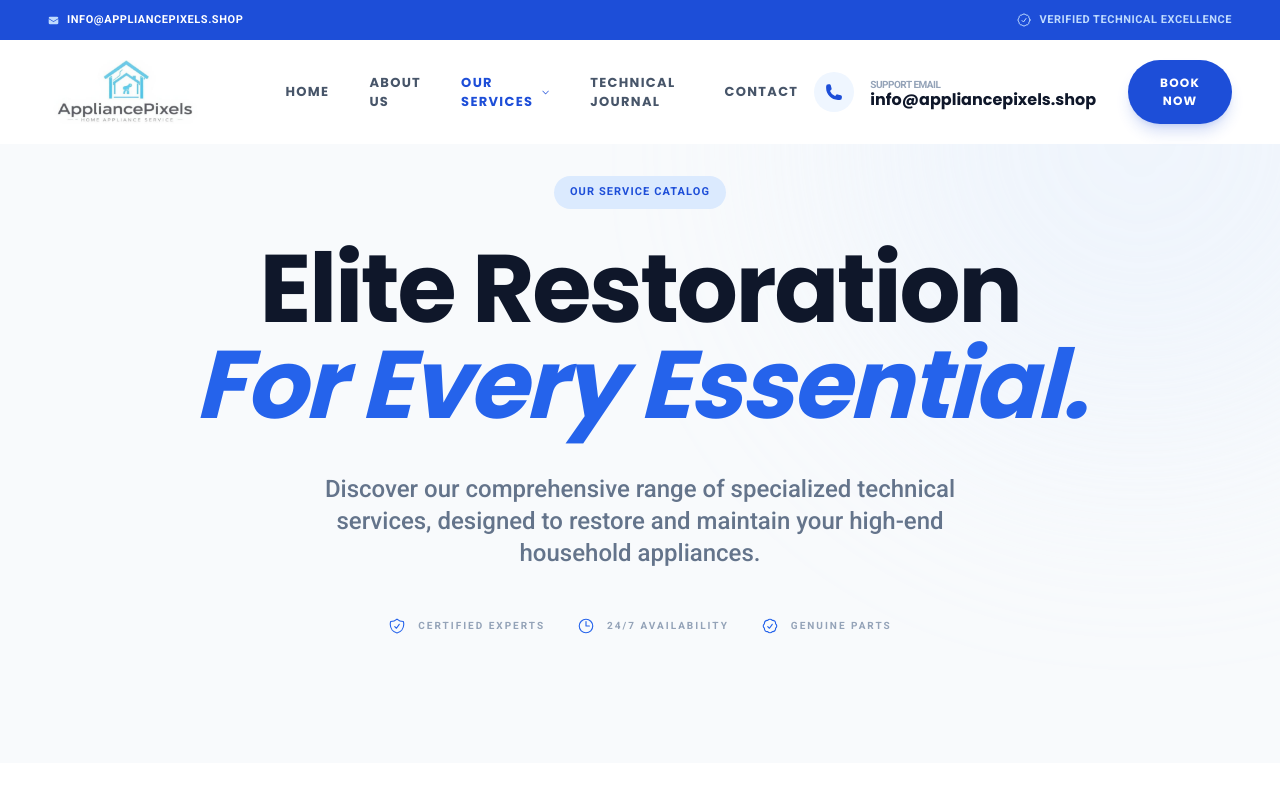
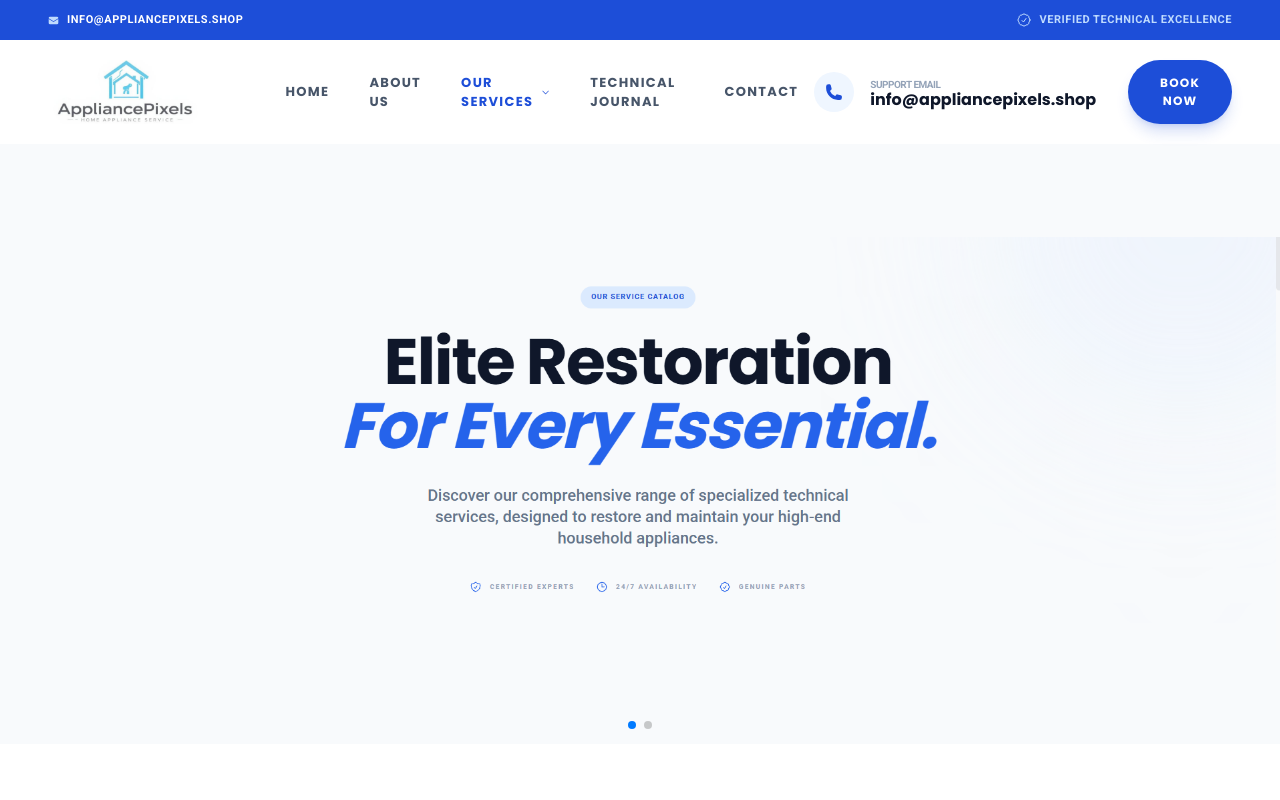
Before and after one commit to nikhilbhadauriyagspt/appliancepixels, a React (Vite) app: page /services in a window 1280 px wide. Shown: the top 800 px of the page. Built offline with nearby package versions, Linux system fonts and the light colour scheme.

Commit message:
fix: adjust services page padding to prevent header overlap

```diff
--- a/src/pages/Services.jsx
+++ b/src/pages/Services.jsx
@@ -3,12 +3,18 @@ import { Link } from 'react-router-dom';
 import { servicesData } from '../data/services';
 import {
   HiOutlineArrowLongRight,
-  HiOutlineShieldCheck,
-  HiOutlineClock,
-  HiOutlineCheckBadge,
-  HiOutlineWrenchScrewdriver
+  HiOutlineWrenchScrewdriver,
+  HiChevronLeft,
+  HiChevronRight
 } from 'react-icons/hi2';
+import { Swiper, SwiperSlide } from 'swiper/react';
+import { Autoplay, Navigation, Pagination, EffectFade } from 'swiper/modules';
 import { useBooking } from '../context/BookingContext';
+
+import 'swiper/css';
+import 'swiper/css/navigation';
+import 'swiper/css/pagination';
+import 'swiper/css/effect-fade';
 
 const Services = () => {
   const { openBookingModal } = useBooking();
@@ -17,41 +23,32 @@ const Services = () => {
     window.scrollTo(0, 0);
   }, []);
 
+  const bannerImages = [
+    '/service-banner/main-baner.png',
+    '/service-banner/sec-banner.png',
+  ];
+
   return (
     <div className="min-h-screen bg-white">
-      {/* Modern Hero Section */}
-      <div className="relative pt-44 pb-32 overflow-hidden bg-slate-50">
-         {/* Subtle Background Elements */}
-         <div className="absolute top-0 right-0 w-[600px] h-[600px] bg-blue-100/50 rounded-full blur-[120px] -mr-40 -mt-40 opacity-60"></div>
-         <div className="absolute inset-0 z-0 opacity-[0.03]" style={{ backgroundImage: 'radial-gradient(#1e40af 0.5px, transparent 0.5px)', backgroundSize: '30px 30px' }}></div>
-
-         <div className="container mx-auto px-6 lg:px-12 relative z-10 text-center">
-            <div className="max-w-4xl mx-auto">
-              <div className="inline-flex items-center gap-3 px-4 py-2 bg-blue-100 rounded-full text-blue-700 mb-8">
-                <span className="text-[11px] font-black uppercase tracking-widest">Our Service Catalog</span>
+      {/* Banner Slider Hero Section */}
+      <div className="relative pt-[144px] pb-0 overflow-hidden bg-white">
+        <Swiper
+          modules={[Autoplay, Pagination, EffectFade]}
+          effect="fade"
+          spaceBetween={0}
+          slidesPerView={1}
+          autoplay={{ delay: 15000, disableOnInteraction: false }}
+          pagination={{ clickable: true }}
+          className="h-[300px] md:h-[500px] lg:h-[600px] w-full"
+        >
+          {bannerImages.map((imgUrl, idx) => (
+            <SwiperSlide key={idx}>
+              <div className="h-full w-full bg-slate-50">
+                <img src={imgUrl} alt={`Banner ${idx + 1}`} className="w-full h-full object-contain" />
               </div>
-              <h1 className="text-5xl md:text-8xl font-heading font-black text-slate-900 mb-10 leading-[1.05] tracking-tight">
-                Elite Restoration <br />
-                <span className="text-blue-600 italic">For Every Essential.</span>
-              </h1>
-              <p className="text-xl md:text-2xl text-slate-500 font-medium leading-relaxed max-w-2xl mx-auto mb-12">
-                Discover our comprehensive range of specialized technical services, designed to restore and maintain your high-end household appliances.
-              </p>
-
-              <div className="flex flex-wrap justify-center gap-8">
-                {[
-                  { icon: <HiOutlineShieldCheck />, text: 'Certified Experts' },
-                  { icon: <HiOutlineClock />, text: '24/7 Availability' },
-                  { icon: <HiOutlineCheckBadge />, text: 'Genuine Parts' }
-                ].map((item, idx) => (
-                  <div key={idx} className="flex items-center gap-3 text-slate-400 font-black text-[10px] uppercase tracking-[0.2em]">
-                    <span className="text-blue-600 text-lg">{item.icon}</span>
-                    {item.text}
-                  </div>
-                ))}
-              </div>
-            </div>
-         </div>
+            </SwiperSlide>
+          ))}
+        </Swiper>
       </div>
 
       {/* Services Grid */}
```
Also changed, not shown: public/service-banner/main-baner.png (added), public/service-banner/sec-banner.png (added).
